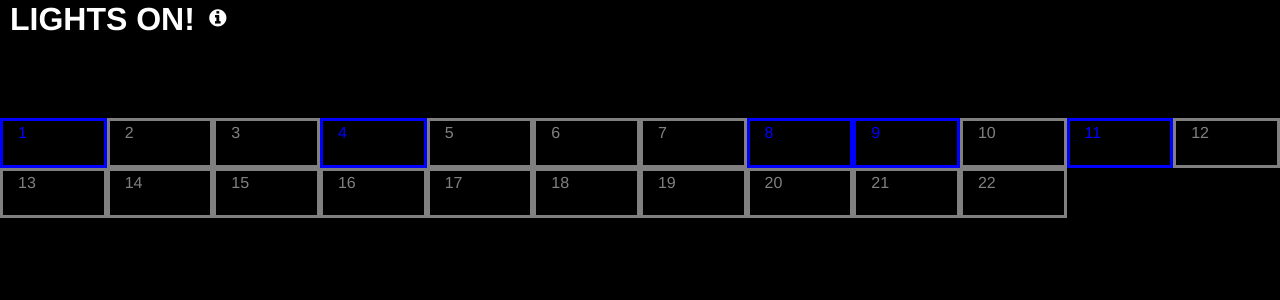
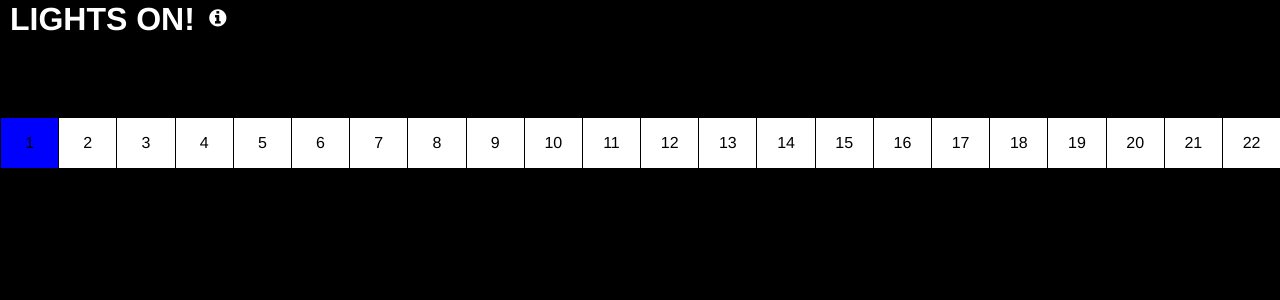
Before and after one commit to manugarg7384/Pausch, a Django app: page / in a window 1280 px wide. Shown: the top 300 px of the page. Run offline with Django 3.2, Linux system fonts and the light colour scheme; parts of the project's set-up code (start-up, migrations or seed data) failed here and were passed over; some libraries are stand-ins or nearby versions.

Commit message:
Update Home.html

```diff
--- a/webapp/pauschproject/templates/Home.html
+++ b/webapp/pauschproject/templates/Home.html
@@ -20,42 +20,31 @@
       background: #000;
       font-family: 'helvetica', helvetica, sans-serif;
     }
-
     h1 {
       display: inline;
       font-size: 32px;
       font-weight: bold;
       text-transform: uppercase;
     }
-
     h2 {
       display: inline;
       font-size: 16px;
       font-weight: bold;
       text-transform: uppercase;
     }
-
     a, a:link, a:hover, a:visited {
       color: #000;
     }
-
     .title {
       display: inline;
     }
-
     .title a, .title a:hover, .title a:link, .title a:visited{
       color: #fff;
       text-decoration: none;
       padding-left: 10px;
     }
-
     .row {
       padding-top: 80px;
-    }
-
-    .col-md-1 {
-      width: 4.5%;
-      height:  50px;
     }
 
     .fa {
@@ -67,17 +56,14 @@
       -ms-transform: translateY(-50%);
       transform: translateY(-50%);
     }
-
     .cd-popup-trigger {
       color: #fff;
     }
-
     @media only screen and (min-width: 1170px) {
       .cd-popup-trigger {
         margin: 6em auto;
         }
       }
-
     .cd-popup {
       position: fixed;
       left: 0;
@@ -91,7 +77,6 @@
       -moz-transition: opacity 0.3s 0s, visibility 0s 0.3s;
       transition: opacity 0.3s 0s, visibility 0s 0.3s;
     }
-
     .cd-popup.is-visible {
       opacity: 1;
       visibility: visible;
@@ -99,7 +84,6 @@
       -moz-transition: opacity 0.3s 0s, visibility 0s 0s;
       transition: opacity 0.3s 0s, visibility 0s 0s;
     }
-
     .cd-popup-container {
       position: relative;
       width: 90%;
@@ -109,18 +93,33 @@
       border-radius: 5px;
       padding: 10px;
     }
-
     .cd-popup-container .cd-popup-close {
       position: absolute;
       top: 10px;
       right: 5px;
     }
-
     @media only screen and (min-width: 1170px) {
       .cd-popup-container {
         margin: 8em auto;
         }
       }
+
+      button {
+        width: 100%;
+        height: 50px;
+        border: 0;
+        outline: 0;
+        margin-left: 1px;
+        color: #000;
+        background-color: #fff;
+      }
+
+      .wrap {
+       display: flex;
+       flex-direction: row;
+       flex-wrap: nowrap;
+       padding-top: 80px;
+}
       </style>
     </head>
   <body>
@@ -130,31 +129,29 @@
       <a href="#0" class="cd-popup-trigger"><i class="fa fa-info-circle"></i></a>
     </div>
 
-    <div class="container-fluid">
-			<div class="row">
-			  <div class="col-md-1" style="color:blue;border-style:solid;">1</div>
-			  <div class="col-md-1" style="color:grey;border-style:solid;">2</div>
-			  <div class="col-md-1" style="color:grey;border-style:solid;">3</div>
-			  <div class="col-md-1" style="color:blue;border-style:solid;">4</div>
-			  <div class="col-md-1" style="color:grey;border-style:solid;">5</div>
-			  <div class="col-md-1" style="color:grey;border-style:solid;">6</div>
-			  <div class="col-md-1" style="color:grey;border-style:solid;">7</div>
-			  <div class="col-md-1" style="color:blue;border-style:solid;">8</div>
-			  <div class="col-md-1" style="color:blue;border-style:solid;">9</div>
-			  <div class="col-md-1" style="color:grey;border-style:solid;">10</div>
-			  <div class="col-md-1" style="color:blue;border-style:solid;">11</div>
-			  <div class="col-md-1" style="color:grey;border-style:solid;">12</div>
-        <div class="col-md-1" style="color:grey;border-style:solid;">13</div>
-        <div class="col-md-1" style="color:grey;border-style:solid;">14</div>
-        <div class="col-md-1" style="color:grey;border-style:solid;">15</div>
-        <div class="col-md-1" style="color:grey;border-style:solid;">16</div>
-        <div class="col-md-1" style="color:grey;border-style:solid;">17</div>
-        <div class="col-md-1" style="color:grey;border-style:solid;">18</div>
-        <div class="col-md-1" style="color:grey;border-style:solid;">19</div>
-        <div class="col-md-1" style="color:grey;border-style:solid;">20</div>
-        <div class="col-md-1" style="color:grey;border-style:solid;">21</div>
-        <div class="col-md-1" style="color:grey;border-style:solid;">22</div>
-			</div>
+    <div class="wrap">
+      <button type="button" style="background-color: #0000FF;">1</button>
+      <button type="button">2</button>
+      <button type="button">3</button>
+      <button type="button">4</button>
+      <button type="button">5</button>
+      <button type="button">6</button>
+      <button type="button">7</button>
+      <button type="button">8</button>
+      <button type="button">9</button>
+      <button type="button">10</button>
+      <button type="button">11</button>
+      <button type="button">12</button>
+      <button type="button">13</button>
+      <button type="button">14</button>
+      <button type="button">15</button>
+      <button type="button">16</button>
+      <button type="button">17</button>
+      <button type="button">18</button>
+      <button type="button">19</button>
+      <button type="button">20</button>
+      <button type="button">21</button>
+      <button type="button">22</button>
      </div>
 
     <div class="cd-popup" role="alert">
```
